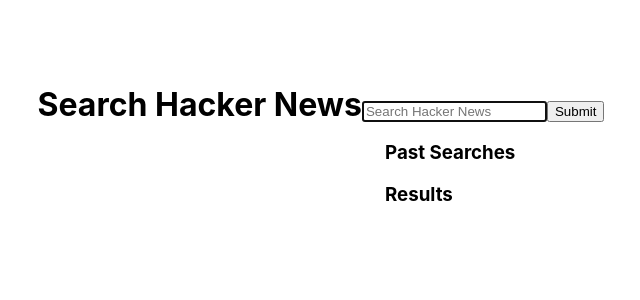
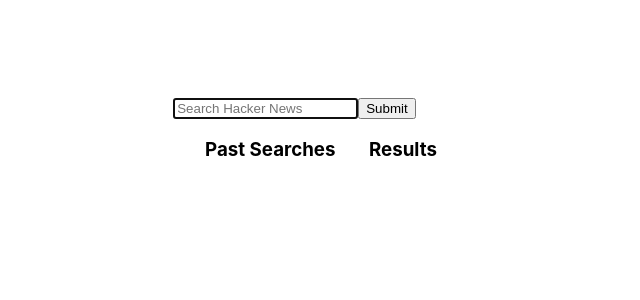
Before and after one commit to kalebal/hn-redux, a React (Create React App) app: page / in a window 1280 px wide. Shown: the top 300 px of the page, without its empty margins (319-959 px from the left). Built offline with nearby package versions, Linux system fonts and the light colour scheme.

Commit message:
Moves search bar to top

```diff
--- a/src/App.css
+++ b/src/App.css
@@ -1,14 +1,25 @@
 
 .App {
   display: flex;
-  flex-direction: row;
-  align-items: baseline;
+  flex-direction: column;
+  align-items: center;
   justify-content: center;
   text-align: center;
   width: 100%;
-  margin-top: 5%;
+}
+
+h1 {
+  color: white;
 }
 
 ul {
   list-style-type: none;
 }
+
+.listContainer {
+  width: 100%;
+  display: flex;
+  flex-direction: row;
+  align-items: flex-start;
+  justify-content: space-around;
+}
--- a/src/features/search/Search.modules.css
+++ b/src/features/search/Search.modules.css
@@ -1,12 +1,3 @@
-
-.searchBar {
-  margin: 10px;
-}
-
-.button{
-  margin: 10px;
-}
-
 ul {
   text-align: left;
   padding-left: 0;
@@ -15,6 +6,16 @@
 h3 {
   text-align: left;
 }
-section {
-  margin: 5%;
+
+.searchContainer {
+  margin-top: 1rem;
+  width: 80%;
+  display: flex;
+  flex-direction: row;
+  justify-content: center;
 }
+
+.searchContainer > input {
+  flex: 1;
+  width: 200px;
+}
```
